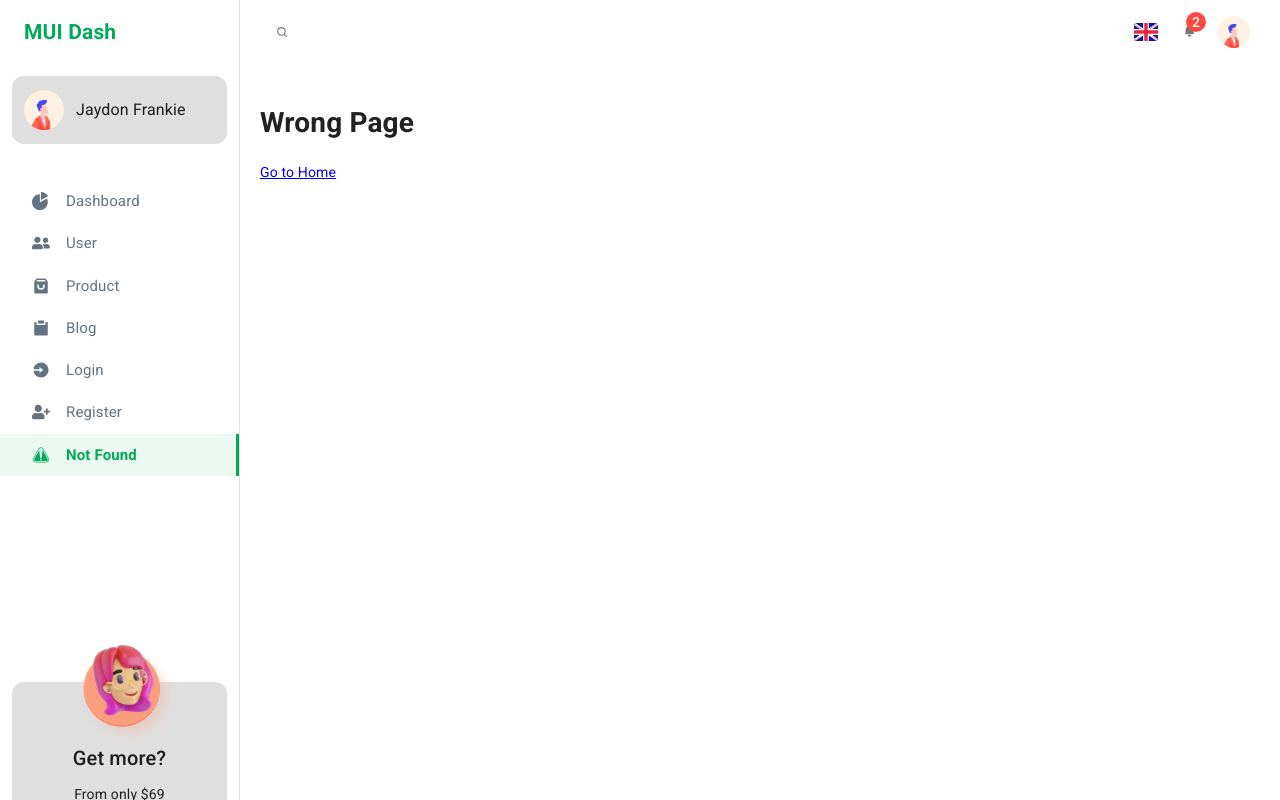
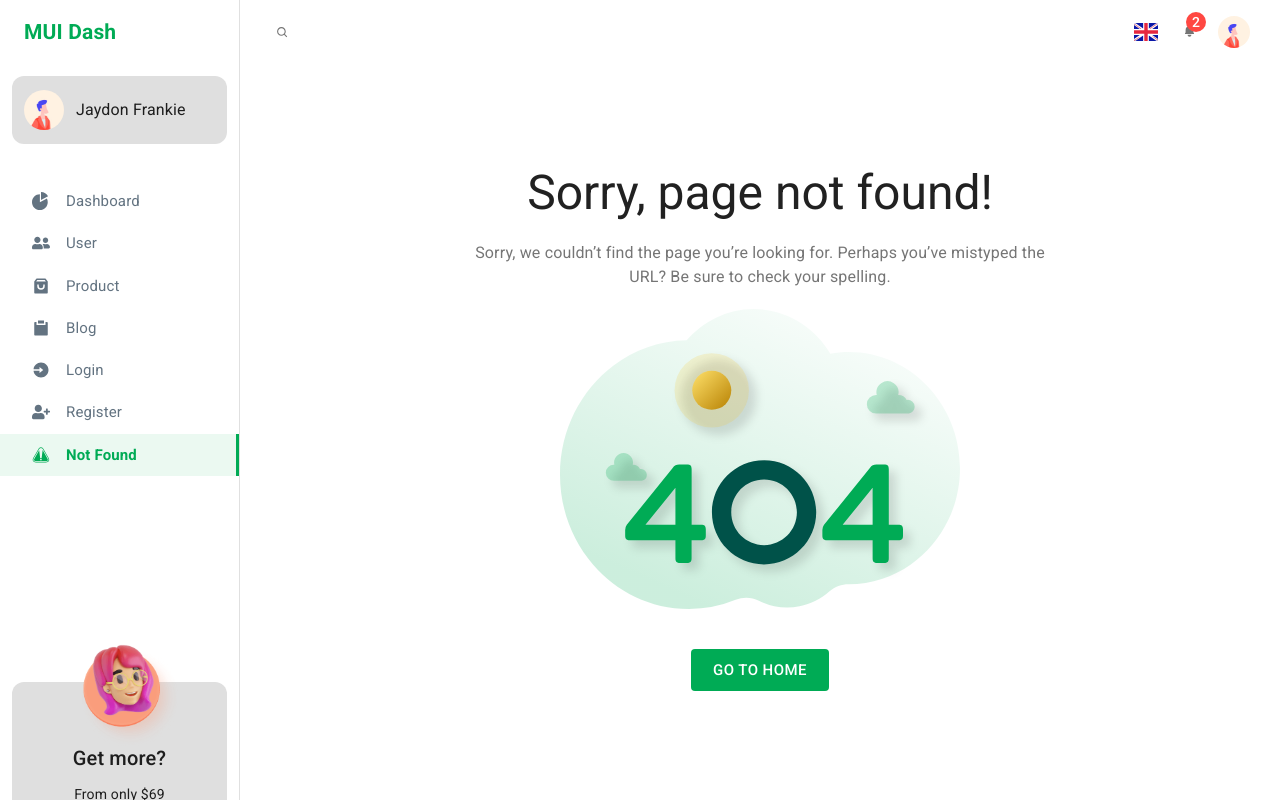
Before and after one commit to super-austin/MUISample, a React (Create React App) app: page /404 in a window 1280 px wide. Before the commit this address had no page. Built offline with nearby package versions, Linux system fonts and the light colour scheme.

Commit message:
404 page is done

```diff
--- a/src/pages/404.js
+++ b/src/pages/404.js
@@ -1,11 +1,62 @@
-import { Link } from "react-router-dom";
+import { Typography, Button } from "@material-ui/core";
+import { Box } from "@mui/system";
+import { styled } from "@material-ui/styles";
+import { Link as RouterLink } from "react-router-dom";
+import image from "../images/404.svg";
+
+// style
+const BoxStyle = styled(Box)(({ theme }) => ({
+  maxWidth: theme.breakpoints.values.sm,
+  minHeight: `calc(100vh - ${theme.mixins.toolbar.minHeight * 2}px)`,
+  margin: "0 auto",
+  textAlign: "center",
+  display: "flex",
+  flexDirection: "column",
+  justifyContent: "center",
+  alignItems: "center",
+
+  "& .MuiTypography-paragraph": {
+    marginTop: 20,
+    marginBottom: 20,
+  },
+  "& img": {
+    width: "100%",
+    maxWidth: 400,
+    objectFit: "cover",
+  },
+  "& .MuiButton-root": {
+    backgroundColor: theme.palette.green.darker,
+    color: "#fff",
+    marginTop: 40,
+  },
+
+  [theme.breakpoints.down("sm")]: {
+    "& .MuiTypography-h3": { fontSize: 30, fontWeight: 500 },
+  },
+}));
 
 const ErrorPage = () => {
   return (
-    <>
-      <h1>Wrong Page</h1>
-      <Link to='/'>Go to Home</Link>
-    </>
+    <BoxStyle>
+      <Typography variant="h3">Sorry, page not found!</Typography>
+
+      <Typography paragraph color="textSecondary">
+        Sorry, we couldn’t find the page you’re looking for. Perhaps you’ve
+        mistyped the URL? Be sure to check your spelling.
+      </Typography>
+
+      <img src={image} alt="404 Error" loading="lazy" />
+
+      <Button
+        to="/"
+        variant="contained"
+        component={RouterLink}
+        size="large"
+        disableElevation
+      >
+        Go to Home
+      </Button>
+    </BoxStyle>
   );
 };
 
```
Also changed, not shown: src/images/404.svg (added).
